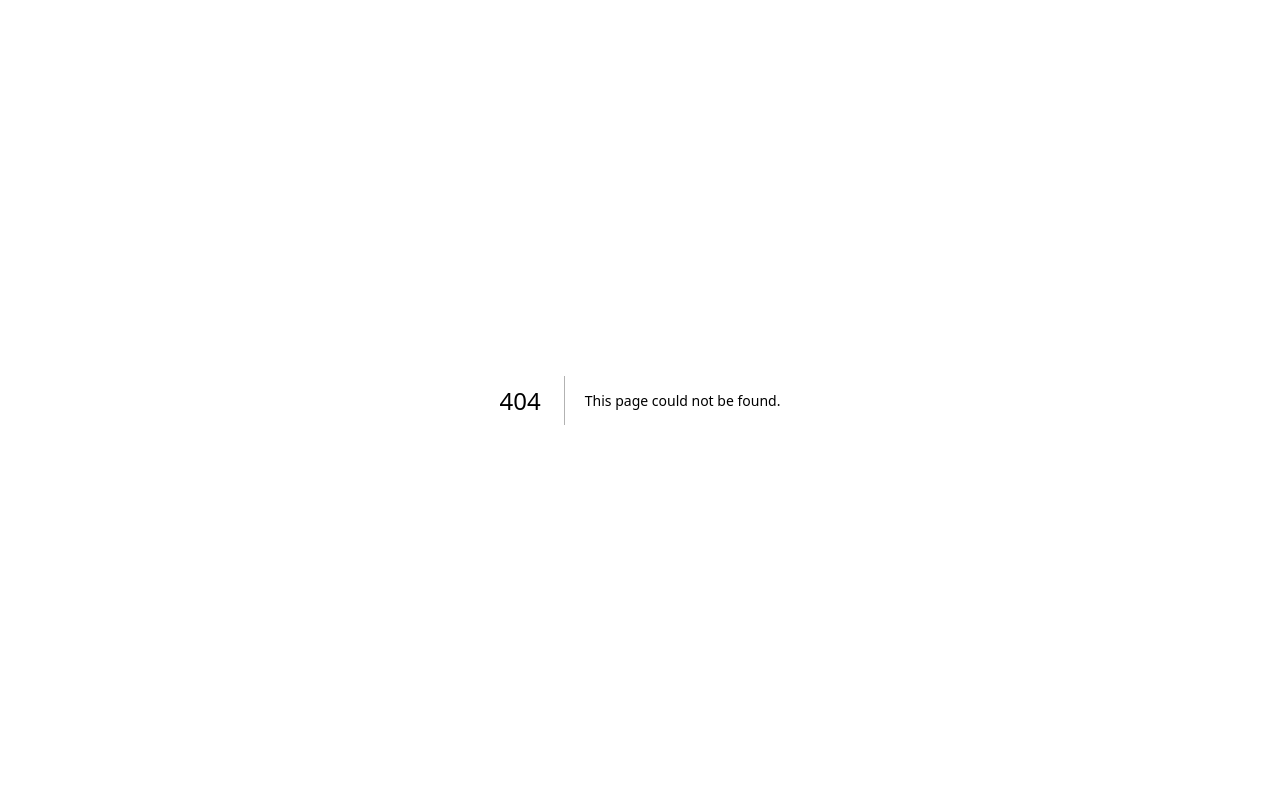
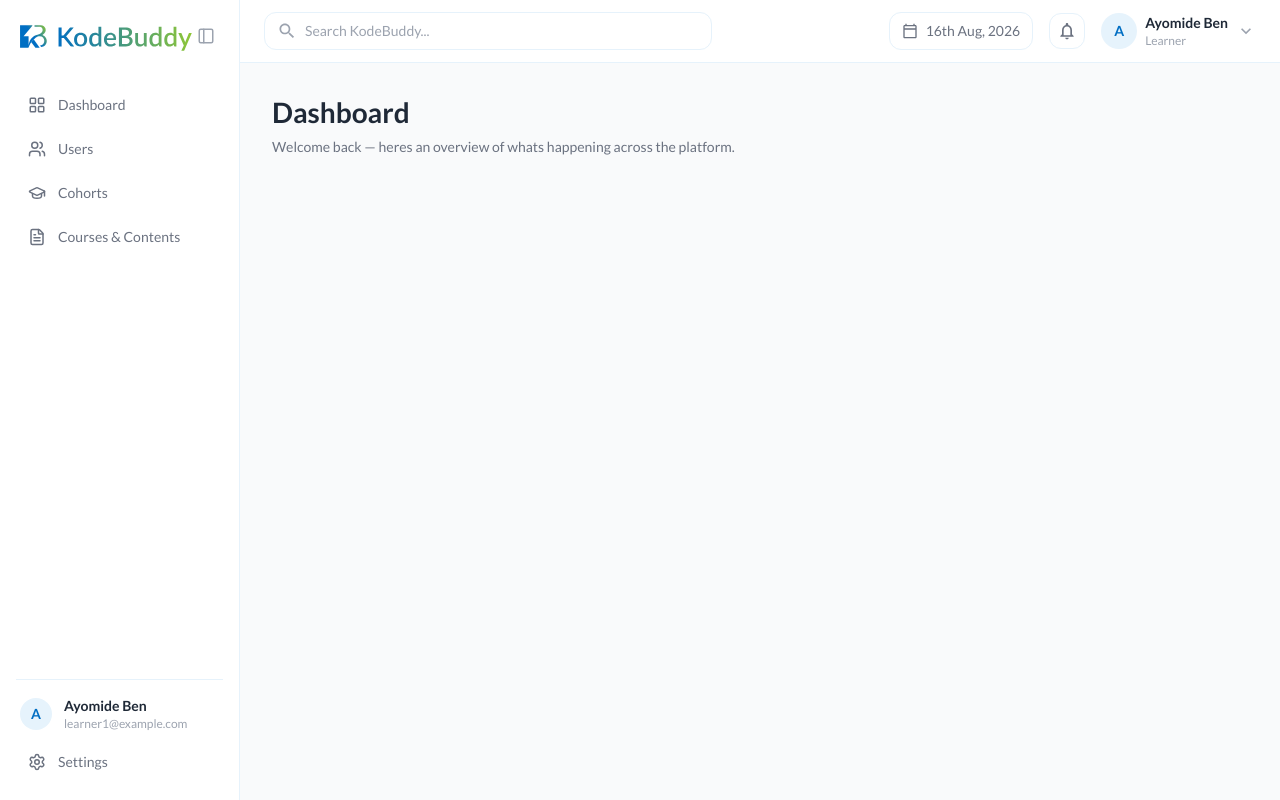
Before and after one commit to david-ohimai/fe-kodebuddy-ai, a Next.js app: page /admin in a window 1280 px wide. Before the commit this address had no page. Built offline with nearby package versions, Linux system fonts and the light colour scheme.

Commit message:
feat: integrate the admin setup

```diff
--- /dev/null
+++ b/src/app/(protected)/admin/layout.tsx
@@ -0,0 +1,29 @@
+import AppSidebar from '../components/AppSidebar';
+import AppTopbar from '../components/AppTopbar';
+
+export default function AdminLayout({
+  children,
+}: {
+  children: React.ReactNode;
+}) {
+  const user = {
+    name: 'Ayomide Ben',
+    email: 'learner1@example.com',
+  };
+
+  return (
+    <div className="flex min-h-screen bg-gray-50">
+      {/* Sidebar */}
+      <AppSidebar role="admin" user={user} />
+
+      {/* Main section */}
+      <div className="flex min-w-0 flex-1 flex-col">
+        {/* Topbar */}
+        <AppTopbar userName={user.name} userEmail={user.email} />
+
+        {/* Page content */}
+        <main className="flex-1 p-6 md:p-8">{children}</main>
+      </div>
+    </div>
+  );
+}
--- /dev/null
+++ b/src/app/(protected)/admin/page.tsx
@@ -0,0 +1,10 @@
+export default function AdminDashboardPage() {
+  return (
+    <div className="flex flex-col gap-2">
+      <h1 className="h4-b text-[#1f2937]">Dashboard</h1>
+      <p className="b2-r text-text-secondary">
+        Welcome back — heres an overview of whats happening across the platform.
+      </p>
+    </div>
+  );
+}
--- a/src/app/(protected)/components/AppSidebar.tsx
+++ b/src/app/(protected)/components/AppSidebar.tsx
@@ -6,16 +6,23 @@ import Image from 'next/image';
 import { usePathname } from 'next/navigation';
 import AppLogo from '@/components/layout/AppLogo';
 import {
-  LayoutDashboard,
-  Mail,
+  LayoutGrid,
+  BookOpen,
+  ClipboardList,
+  Lightbulb,
+  Bot,
+  BarChart3,
   Users,
-  BookOpen,
-  AlertCircle,
+  FileText,
+  GraduationCap,
   Settings,
   PanelLeft,
 } from 'lucide-react';
 
+export type AppSidebarRole = 'learner' | 'admin';
+
 export interface AppSidebarProps {
+  role?: AppSidebarRole;
   user?: {
     name: string;
     email: string;
@@ -29,17 +36,29 @@ function cx(...classes: Array<string | false | undefined>) {
   return classes.filter(Boolean).join(' ');
 }
 
-const NAV_ITEMS = [
-  { label: 'Dashboard', href: '/dashboard', icon: LayoutDashboard },
-  { label: 'Invitations', href: '/invitations', icon: Mail },
-  { label: 'Users', href: '/users', icon: Users },
-  {
-    label: 'Courses & Contents',
-    href: '/courses-and-contents',
-    icon: BookOpen,
-  },
-  { label: 'Escalations', href: '/escalations', icon: AlertCircle },
-] as const;
+const NAV_ITEMS_BY_ROLE: Record<
+  AppSidebarRole,
+  ReadonlyArray<{ label: string; href: string; icon: React.ElementType }>
+> = {
+  learner: [
+    { label: 'Dashboard', href: '/dashboard', icon: LayoutGrid },
+    { label: 'Learn', href: '/learn', icon: BookOpen },
+    { label: 'Assignments', href: '/assignments', icon: ClipboardList },
+    { label: 'Resources', href: '/resources', icon: Lightbulb },
+    { label: 'Kodebuddy AI', href: '/kodebuddy-ai', icon: Bot },
+    { label: 'Progress', href: '/progress', icon: BarChart3 },
+  ],
+  admin: [
+    { label: 'Dashboard', href: '/admin/dashboard', icon: LayoutGrid },
+    { label: 'Users', href: '/admin/users', icon: Users },
+    { label: 'Cohorts', href: '/admin/cohorts', icon: GraduationCap },
+    {
+      label: 'Courses & Contents',
+      href: '/admin/courses-and-contents',
+      icon: FileText,
+    },
+  ],
+};
 
 const DEFAULT_USER: NonNullable<AppSidebarProps['user']> = {
   name: 'Ayomide Ben',
@@ -47,11 +66,13 @@ const DEFAULT_USER: NonNullable<AppSidebarProps['user']> = {
 };
 
 const AppSidebar: React.FC<AppSidebarProps> = ({
+  role = 'learner',
   user = DEFAULT_USER,
   onToggle,
   className,
 }) => {
   const pathname = usePathname();
+  const navItems = NAV_ITEMS_BY_ROLE[role];
 
   return (
     <aside
@@ -76,7 +97,7 @@ const AppSidebar: React.FC<AppSidebarProps> = ({
 
         {/* Nav items */}
         <nav className="flex flex-col gap-1">
-          {NAV_ITEMS.map(({ label, href, icon: Icon }) => {
+          {navItems.map(({ label, href, icon: Icon }) => {
             const isActive =
               pathname === href || pathname?.startsWith(`${href}/`);
             return (
@@ -120,7 +141,7 @@ const AppSidebar: React.FC<AppSidebarProps> = ({
           </div>
         </div>
         <Link
-          href="/settings"
+          href={role === 'learner' ? '/settings' : '/admin/settings'}
           className="flex items-center gap-3 rounded-btn px-3 py-2 b2-m text-text-secondary hover:bg-primary-light hover:text-primary"
         >
           <Settings size={18} />
--- a/src/app/(protected)/layout.tsx
+++ b/src/app/(protected)/layout.tsx
@@ -1,34 +1,7 @@
-import AppSidebar from './components/AppSidebar';
-import AppTopbar from './components/AppTopbar';
-
 export default function ProtectedLayout({
   children,
-}: {
+}: Readonly<{
   children: React.ReactNode;
-}) {
-  const user = {
-    name: 'Ayomide Ben',
-    email: 'learner1@example.com',
-  };
-
-  return (
-    <div className="flex min-h-screen bg-gray-50">
-      {/* Sidebar */}
-      <AppSidebar user={user} />
-
-      {/* Main section */}
-      <div className="flex min-w-0 flex-1 flex-col">
-        {/* Topbar */}
-        <AppTopbar
-          userName={user.name}
-          userEmail={user.email}
-        />
-
-        {/* Page content */}
-        <main className="flex-1 p-6 md:p-8">
-          {children}
-        </main>
-      </div>
-    </div>
-  );
+}>) {
+  return <>{children}</>;
 }
--- /dev/null
+++ b/src/components/ui/AppDropdown.tsx
@@ -0,0 +1,52 @@
+'use client';
+
+import React from 'react';
+import KeyboardArrowDownIcon from '@mui/icons-material/KeyboardArrowDown';
+
+export interface AppDropdownOption {
+  label: string;
+  value: string;
+}
+
+export interface AppDropdownProps {
+  value: string;
+  options: AppDropdownOption[];
+  onChange: (value: string) => void;
+  ariaLabel?: string;
+  className?: string;
+}
+
+function cx(...classes: Array<string | false | undefined>) {
+  return classes.filter(Boolean).join(' ');
+}
+
+const AppDropdown: React.FC<AppDropdownProps> = ({
+  value,
+  options,
+  onChange,
+  ariaLabel,
+  className,
+}) => {
+  return (
+    <div className={cx('relative', className)}>
+      <select
+        value={value}
+        onChange={(e) => onChange(e.target.value)}
+        aria-label={ariaLabel}
+        className="b2-m appearance-none rounded-input border border-disabled bg-background py-2 pl-3 pr-8 text-[#1f2937] focus:outline-none"
+      >
+        {options.map((option) => (
+          <option key={option.value} value={option.value}>
+            {option.label}
+          </option>
+        ))}
+      </select>
+      <KeyboardArrowDownIcon
+        fontSize="small"
+        className="pointer-events-none absolute right-2 top-1/2 -translate-y-1/2 text-muted"
+      />
+    </div>
+  );
+};
+
+export default AppDropdown;
--- /dev/null
+++ b/src/components/ui/AppPageHeader.tsx
@@ -0,0 +1,41 @@
+'use client';
+
+import React from 'react';
+
+export interface PageHeaderProps {
+  title: string;
+  subtitle?: string;
+  actions?: React.ReactNode;
+  className?: string;
+}
+
+function cx(...classes: Array<string | false | undefined>) {
+  return classes.filter(Boolean).join(' ');
+}
+
+const PageHeader: React.FC<PageHeaderProps> = ({
+  title,
+  subtitle,
+  actions,
+  className,
+}) => {
+  return (
+    <div
+      className={cx(
+        'flex flex-col gap-3 sm:flex-row sm:items-center sm:justify-between',
+        className,
+      )}
+    >
+      <div>
+        <h1 className="h5-b text-[#1f2937]">{title}</h1>
+        {subtitle && <p className="b2-r text-text-secondary">{subtitle}</p>}
+      </div>
+
+      {actions && (
+        <div className="flex flex-wrap items-center gap-3">{actions}</div>
+      )}
+    </div>
+  );
+};
+
+export default PageHeader;
--- /dev/null
+++ b/src/components/ui/AppTableHeader.tsx
@@ -0,0 +1,71 @@
+'use client';
+
+import React from 'react';
+import SearchIcon from '@mui/icons-material/Search';
+import AppDropdown, { AppDropdownOption } from '@/components/ui/AppDropdown';
+
+export interface TableHeaderFilter {
+  /** Unique key for this filter, used as the React list key */
+  id: string;
+  value: string;
+  options: AppDropdownOption[];
+  onChange: (value: string) => void;
+  ariaLabel?: string;
+}
+
+export interface TableHeaderProps {
+  searchValue?: string;
+  onSearchChange?: (value: string) => void;
+  searchPlaceholder?: string;
+  filters?: TableHeaderFilter[];
+  className?: string;
+}
+
+function cx(...classes: Array<string | false | undefined>) {
+  return classes.filter(Boolean).join(' ');
+}
+
+const TableHeader: React.FC<TableHeaderProps> = ({
+  searchValue,
+  onSearchChange,
+  searchPlaceholder = 'Search by name or email',
+  filters = [],
+  className,
+}) => {
+  return (
+    <div
+      className={cx(
+        'flex flex-col gap-3 rounded-card bg-gray-50 p-3 sm:flex-row sm:items-center sm:justify-between',
+        className,
+      )}
+    >
+      <div className="flex w-full max-w-xs items-center gap-2 rounded-input border border-disabled bg-background px-3 py-2">
+        <SearchIcon fontSize="small" className="text-muted" />
+        <input
+          type="text"
+          value={searchValue}
+          placeholder={searchPlaceholder}
+          onChange={(e) => onSearchChange?.(e.target.value)}
+          className="b2-r w-full bg-transparent text-[#1f2937] placeholder:text-muted focus:outline-none"
+        />
+      </div>
+
+
+      {filters.length > 0 && (
+        <div className="flex items-center gap-3">
+          {filters.map((filter) => (
+            <AppDropdown
+              key={filter.id}
+              value={filter.value}
+              options={filter.options}
+              onChange={filter.onChange}
+              ariaLabel={filter.ariaLabel}
+            />
+          ))}
+        </div>
+      )}
+    </div>
+  );
+};
+
+export default TableHeader;
```
